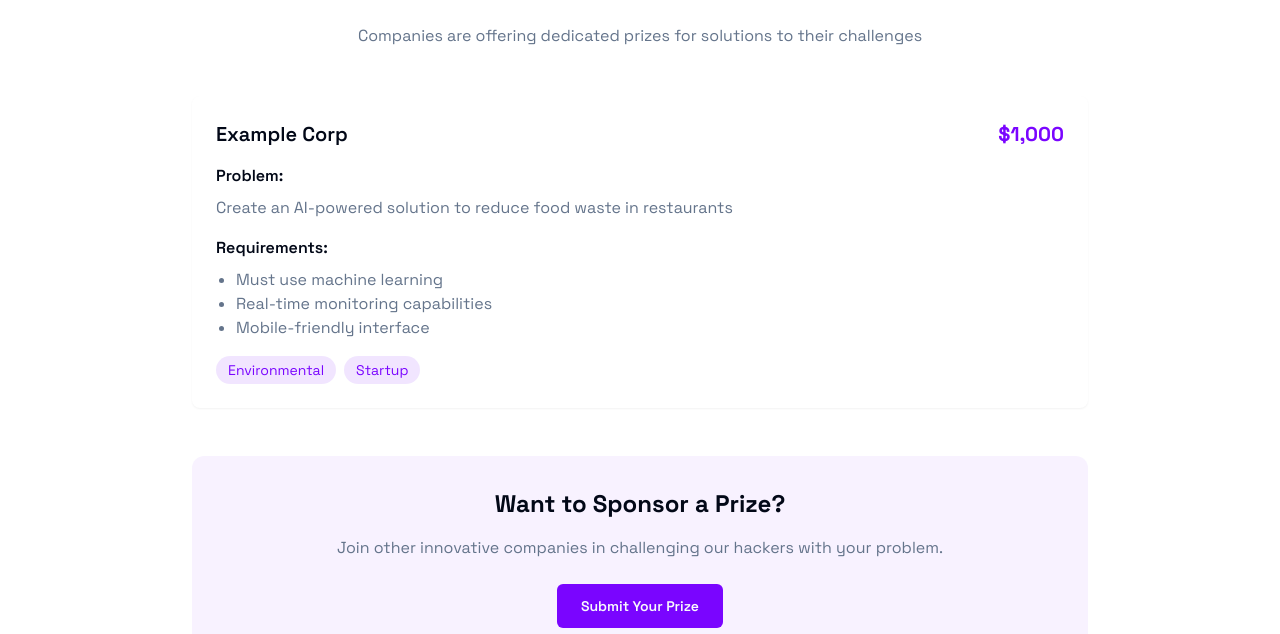
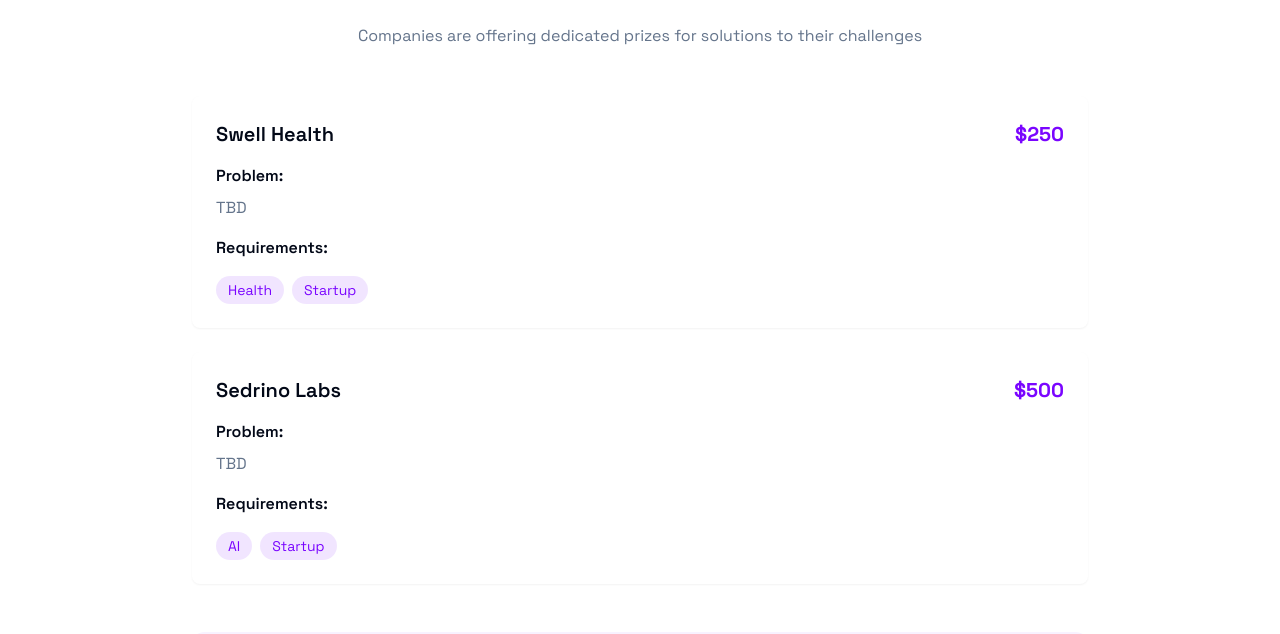
Before and after one commit to zaidbul/hackkentucky, a Next.js app: page /prizes in a window 1280 px wide. Shown: the part 1881-2515 px from the top of the page. Built offline with nearby package versions, Linux system fonts and the light colour scheme.

Commit message:
add prizes

```diff
--- a/src/app/prizes/components/prize-listings.tsx
+++ b/src/app/prizes/components/prize-listings.tsx
@@ -10,15 +10,20 @@
 
 const prizes: PrizeEntry[] = [
   {
-    sponsor: "Example Corp",
-    prize: "$1,000",
-    problem: "Create an AI-powered solution to reduce food waste in restaurants",
+    sponsor: "Swell Health",
+    prize: "$250",
+    problem: "TBD",
     requirements: [
-      "Must use machine learning",
-      "Real-time monitoring capabilities",
-      "Mobile-friendly interface"
     ],
-    tracks: ["Environmental", "Startup"]
+    tracks: ["Health", "Startup"]
+  },
+  {
+    sponsor: "Sedrino Labs",
+    prize: "$500",
+    problem: "TBD",
+    requirements: [
+    ],
+    tracks: ["AI", "Startup"]
   },
   // Add more prizes as they come in
 ]
```
